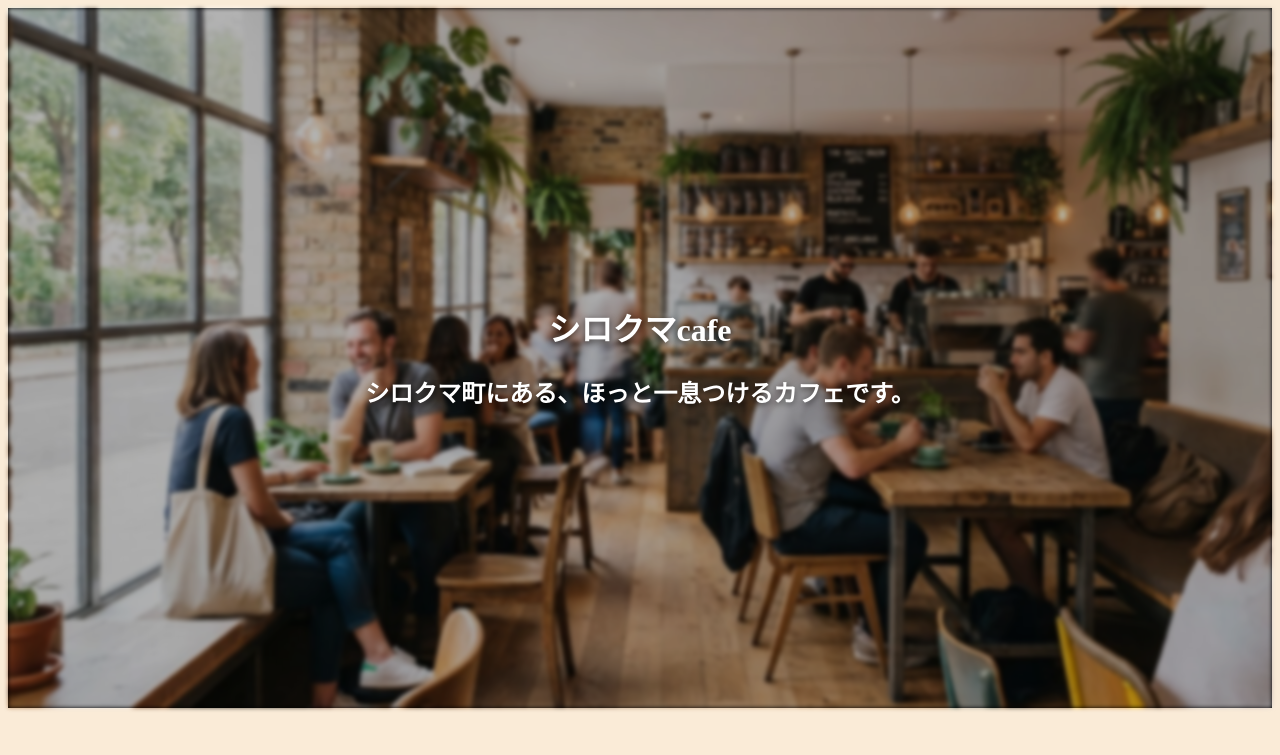
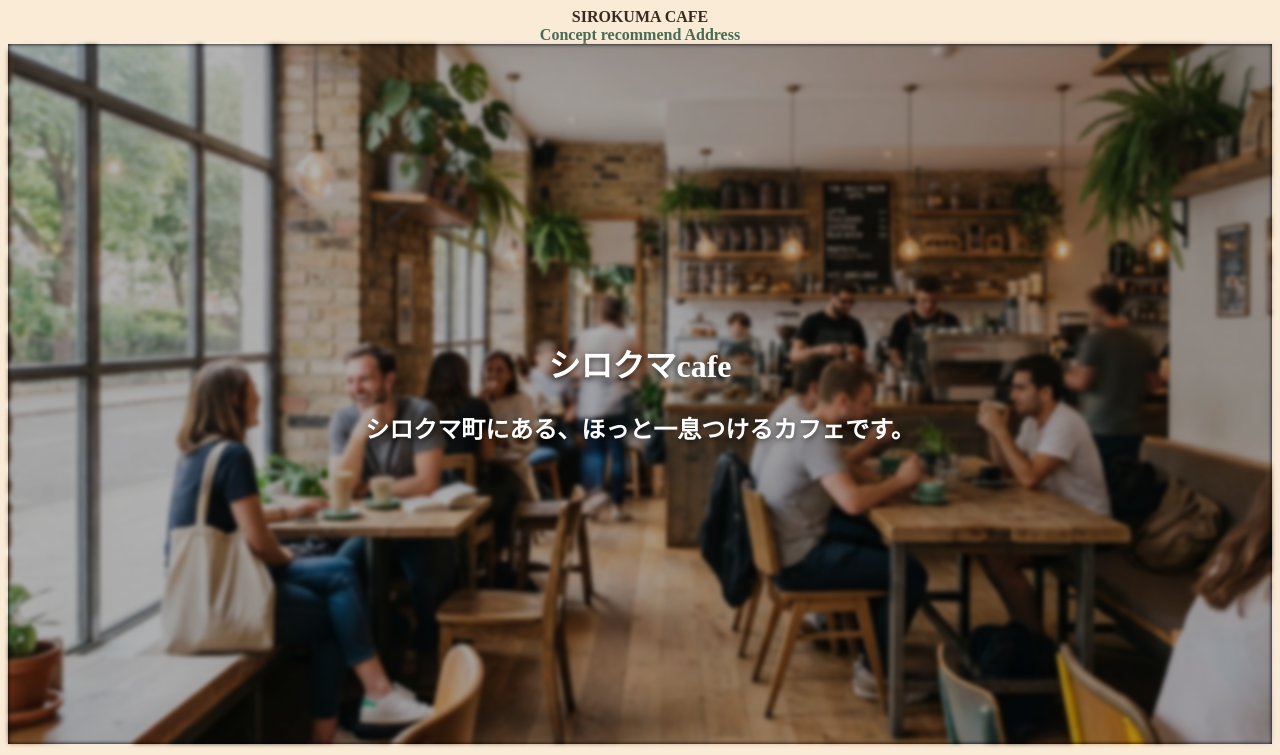
Before and after one commit to sirokumahiroki/practice-website, a plain HTML site: page index.html in a window 1280 px wide. Shown: the top 755 px of the page. Drawn offline with Linux system fonts and the light colour scheme.

Commit message:
Update index.html

```diff
--- a/index.html
+++ b/index.html
@@ -7,6 +7,21 @@
     <link rel="stylesheet" href="style.css">
 </head>
 <body>
+
+<header class="site-header">
+
+    <div class="logo">
+        SIROKUMA CAFE
+    </div>
+
+    <nav class="navigation">
+        <a href="#concept">Concept</a>
+        <a href="#recommend">recommend</a>
+        <a href="#address">Address</a>
+    </nav>
+
+</header>
+
     <div class="slideshow">
     <img id="cafe-image" src="cafe_photo1.jpeg" alt="シロクマカフェ">
     <div class="hero-text">
@@ -15,7 +30,7 @@
     </div>
   </div>
 
-<section class="concept">
+<section id ="concept">
     <h2>シロクマ町にある、小さなカフェ</h2>
     <p>
       丁寧にハンドドリップした香り高いコーヒーと、<br>
@@ -24,20 +39,20 @@
     </p>
   </section>
 
-  <section class="recommend">
+  <section id ="recommend">
     <h2>おすすめメニュー</h2>
     <p>濃厚なエスプレッソにきめ細やかなミルクを注いだ「カフェラテ」が一番人気です。</p>
     <a href="menu.html" >メニューはこちら</a>
   </section>
 
-  <section class="shop-info">
+  <section class ="shop-info">
     <h2>店舗情報</h2>
     <div class="hours-box">
       <p class="hours-time">営業時間</p>
       <p class="hours">平日：7:00〜19:00<br>休日：6:30〜20:00</p>
       <p class="holiday">定休日：水曜日</p>
     </div>
-    <p class="address">住所：宮城県仙台市シロクマ町○-△</p>
+    <p id="address">住所：宮城県仙台市シロクマ町○-△</p>
   </section>
 
 <footer>
```
